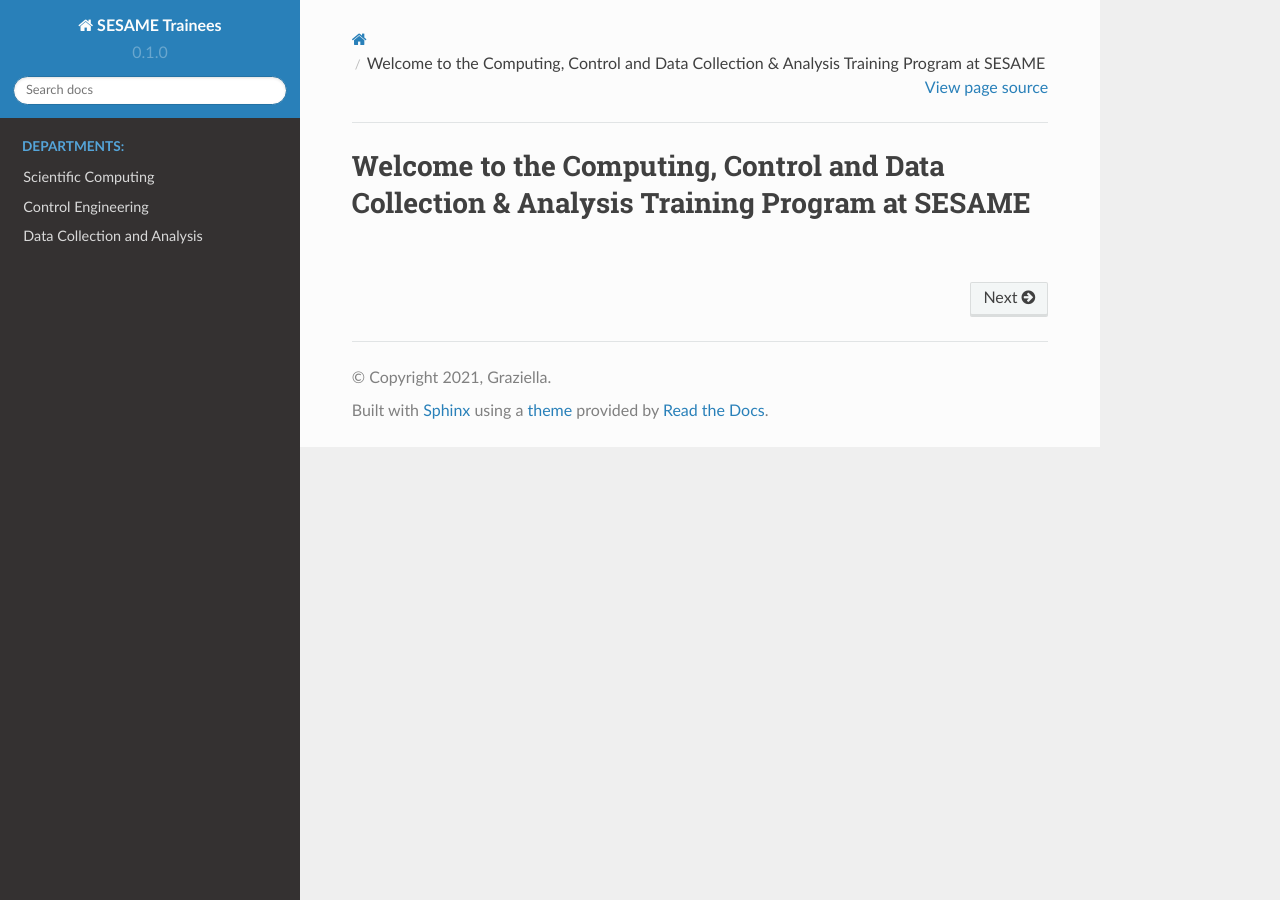
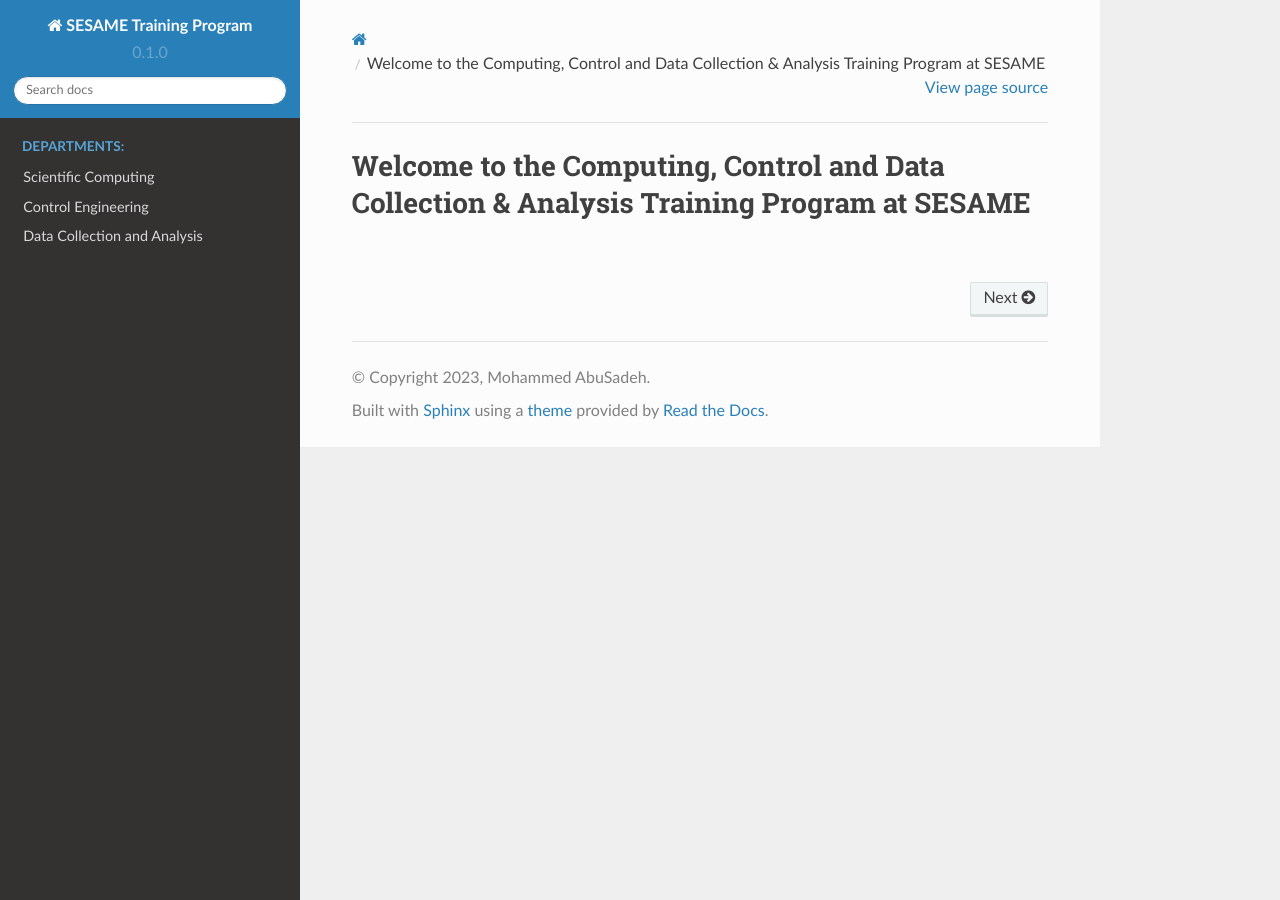
Before and after one commit to SESAME-Synchrotron/CCD, a Sphinx documentation site: the page built from docs/source/index.rst, in a window 1280 px wide. Built offline with Sphinx 7.4.7 and the Read the Docs theme 2.0.0, drawn with Linux system fonts in a browser that asks for light colours.

Commit message:
Update conf.py
Changed author and copyright claim to Mohammed AbuSadeh

```diff
--- a/docs/source/conf.py
+++ b/docs/source/conf.py
@@ -2,9 +2,9 @@
 
 # -- Project information
 
-project = 'SESAME Trainees'
-copyright = '2021, Graziella'
-author = 'Graziella'
+project = 'SESAME Training Program'
+copyright = '2023, Mohammed AbuSadeh'
+author = 'Mohammed AbuSadeh'
 
 release = '0.1'
 version = '0.1.0'
```
